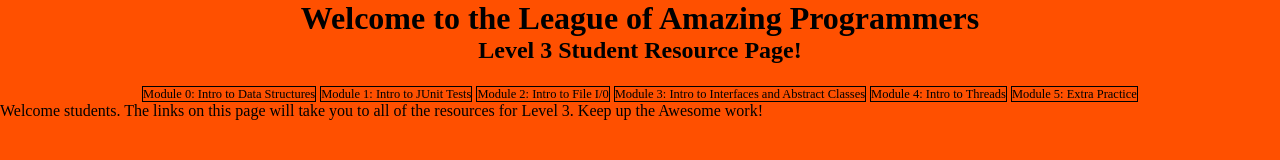
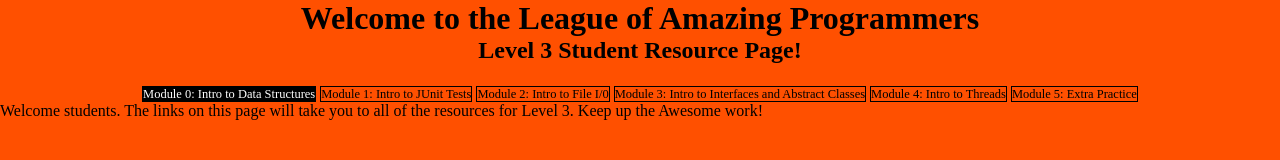
Before and after one commit to LloydMcVeyii/leagueWeb3, a plain HTML site: page root/index.html in a window 1280 px wide. In both pictures the pointer is over the link "Module 0: Intro to Data Structures". Drawn offline with Linux system fonts and the light colour scheme.

Commit message:
Add files via upload

```diff
--- a/root/index.html
+++ b/root/index.html
@@ -27,6 +27,10 @@
         text-decoration: none;
         color: black;
       }
+      nav li a:hover{
+        color: white;
+        background-color: black;
+      }
     </style>
   </head>
   <body>
```
